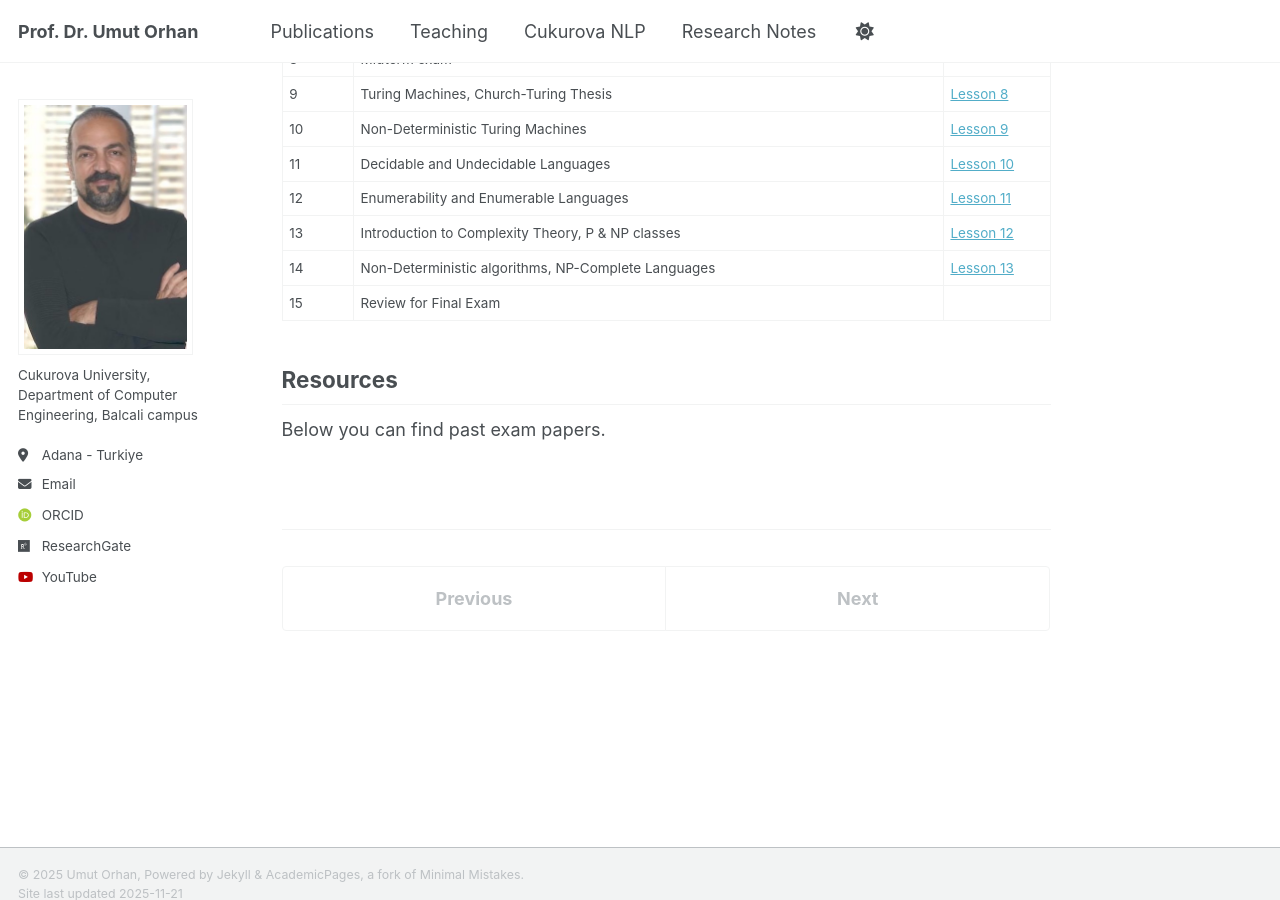
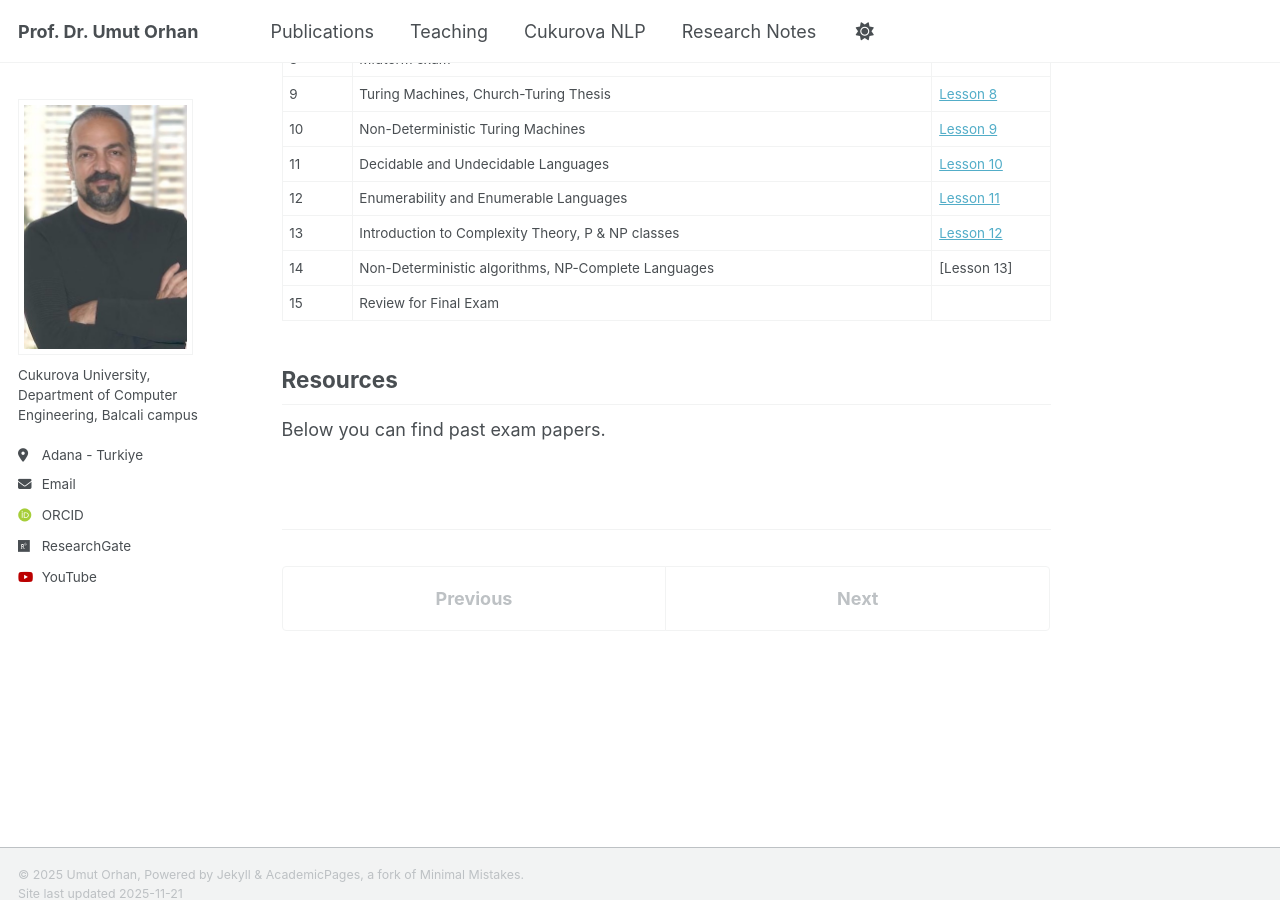
Before and after one commit to uorhan/uorhan.github.io, a Jekyll site: the page built from _teaching/ToC.md, in a window 1280 px wide and 900 px high, scrolled down 1089 px. Built offline with Jekyll 4.4.1, drawn with Linux system fonts in a browser that asks for light colours; some web fonts are replaced; part of the change alters nothing that is shown.

```diff
--- a/_teaching/ToC.md
+++ b/_teaching/ToC.md
@@ -25,20 +25,20 @@ There is no formal prerequisite; however, taking the Discrete Mathematics course
 
 | Week | Subjects | Lesson |
 |------|-----------|--------|
-| 1 | Discrete Mathematical Structures review |[Lesson 1](https://youtube.com/playlist?list=PLZ6aye2WITFTfq_dj6Q-UMdr9YKI02d5M&si=4AKWnn-WxqXmYRNK) |
-| 2 | Deterministic (DFA) and Non-Deterministic (NFA) Finite Automata |[Lesson 2](https://youtube.com/playlist?list=PLZ6aye2WITFTfq_dj6Q-UMdr9YKI02d5M&si=4AKWnn-WxqXmYRNK) |
-| 3 | NFA to DFA, Regular Expressions (RegEx) |[Lesson 3](https://youtube.com/playlist?list=PLZ6aye2WITFTfq_dj6Q-UMdr9YKI02d5M&si=4AKWnn-WxqXmYRNK) |
-| 4 | DFA to RegEx, Pumping Lemma for Regular Languages |[Lesson 4](https://youtube.com/playlist?list=PLZ6aye2WITFTfq_dj6Q-UMdr9YKI02d5M&si=4AKWnn-WxqXmYRNK) |
-| 5 | Context-Free Grammars, Chomsky Normal Form (CNF) |[Lesson 5](https://youtube.com/playlist?list=PLZ6aye2WITFTfq_dj6Q-UMdr9YKI02d5M&si=4AKWnn-WxqXmYRNK) |
-| 6 | Push-Down Automata (PDA), CNF to PDA |[Lesson 6](https://youtube.com/playlist?list=PLZ6aye2WITFTfq_dj6Q-UMdr9YKI02d5M&si=4AKWnn-WxqXmYRNK) |
-| 7 | Pumping Lemma for Context-Free Languages |[Lesson 7](https://youtube.com/playlist?list=PLZ6aye2WITFTfq_dj6Q-UMdr9YKI02d5M&si=4AKWnn-WxqXmYRNK) |
+| 1 | Discrete Mathematical Structures review |[Lesson 1](/assets/exams/ToC/ToC-1.pptx) |
+| 2 | Deterministic (DFA) and Non-Deterministic (NFA) Finite Automata |[Lesson 2](/assets/exams/ToC/ToC-2.pptx) |
+| 3 | NFA to DFA, Regular Expressions (RegEx) |[Lesson 3](/assets/exams/ToC/ToC-3.pptx) |
+| 4 | DFA to RegEx, Pumping Lemma for Regular Languages |[Lesson 4](/assets/exams/ToC/ToC-4.pptx) |
+| 5 | Context-Free Grammars, Chomsky Normal Form (CNF) |[Lesson 5](/assets/exams/ToC/ToC-5.pptx) |
+| 6 | Push-Down Automata (PDA), CNF to PDA |[Lesson 6](/assets/exams/ToC/ToC-6.pptx) |
+| 7 | Pumping Lemma for Context-Free Languages |[Lesson 7](/assets/exams/ToC/ToC-7.pptx) |
 | 8 | Midterm exam |  |
-| 9 | Turing Machines, Church-Turing Thesis |[Lesson 8](https://youtube.com/playlist?list=PLZ6aye2WITFTfq_dj6Q-UMdr9YKI02d5M&si=4AKWnn-WxqXmYRNK) |
-| 10 | Non-Deterministic Turing Machines |[Lesson 9](https://youtube.com/playlist?list=PLZ6aye2WITFTfq_dj6Q-UMdr9YKI02d5M&si=4AKWnn-WxqXmYRNK) |
-| 11 | Decidable and Undecidable Languages |[Lesson 10](https://youtube.com/playlist?list=PLZ6aye2WITFTfq_dj6Q-UMdr9YKI02d5M&si=4AKWnn-WxqXmYRNK) |
-| 12 | Enumerability and Enumerable Languages |[Lesson 11](https://youtube.com/playlist?list=PLZ6aye2WITFTfq_dj6Q-UMdr9YKI02d5M&si=4AKWnn-WxqXmYRNK) |
-| 13 | Introduction to Complexity Theory, P & NP classes |[Lesson 12](https://youtube.com/playlist?list=PLZ6aye2WITFTfq_dj6Q-UMdr9YKI02d5M&si=4AKWnn-WxqXmYRNK) |
-| 14 | Non-Deterministic algorithms, NP-Complete Languages |[Lesson 13](https://youtube.com/playlist?list=PLZ6aye2WITFTfq_dj6Q-UMdr9YKI02d5M&si=4AKWnn-WxqXmYRNK) |
+| 9 | Turing Machines, Church-Turing Thesis |[Lesson 8](/assets/exams/ToC/ToC-8.pptx) |
+| 10 | Non-Deterministic Turing Machines |[Lesson 9](/assets/exams/ToC/ToC-9.pptx) |
+| 11 | Decidable and Undecidable Languages |[Lesson 10](/assets/exams/ToC/ToC-10.pptx) |
+| 12 | Enumerability and Enumerable Languages |[Lesson 11](/assets/exams/ToC/ToC-11.pptx) |
+| 13 | Introduction to Complexity Theory, P & NP classes |[Lesson 12](/assets/exams/ToC/ToC-12.pptx) |
+| 14 | Non-Deterministic algorithms, NP-Complete Languages |[Lesson 13] |
 | 15 | Review for Final Exam |  |
 
 ## Resources
```
